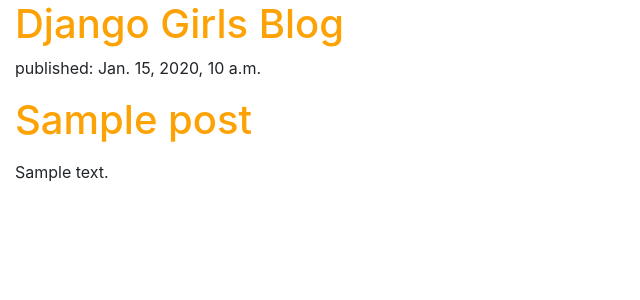
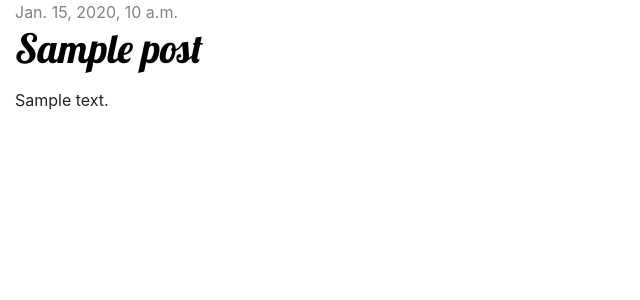
Before and after one commit to yoshixmk/djangogirls, a Django app: template blog/templates/blog/post_list.html in a window 1280 px wide. Shown: the top 300 px of the page, without its empty margins (0-640 px from the left). Run offline with Django 3.2, Linux system fonts and the light colour scheme; the template is opened without the code that fills it: most values are stand-ins (such as "Sample title", 1, 10 or a date in 2020); some libraries are stand-ins or nearby versions.

Commit message:
template base add

```diff
--- /dev/null
+++ b/blog/templates/blog/base.html
@@ -0,0 +1,14 @@
+{% load staticfiles %}
+<html>
+<head>
+    <title>Django Girls blog</title>
+    <meta charset="utf-8">
+    <meta name="viewport" content="width=device-width, initial-scale=1, shrink-to-fit=no">
+
+    <link rel="stylesheet" href="https://stackpath.bootstrapcdn.com/bootstrap/4.2.1/css/bootstrap.min.css">
+    <link rel="stylesheet" href="{% static 'css/blog.css' %}">
+    <link href="http://fonts.googleapis.com/css?family=Lobster&subset=latin,latin-ext" rel="stylesheet" type="text/css">
+</head>
+    {% block content %}
+    {% endblock %}
+</html>
--- a/blog/templates/blog/post_list.html
+++ b/blog/templates/blog/post_list.html
@@ -1,23 +1,13 @@
-{% load staticfiles %}
-<html>
-<head>
-    <title>Django Girls blog</title>
-    <meta charset="utf-8">
-    <meta name="viewport" content="width=device-width, initial-scale=1, shrink-to-fit=no">
+{% extends 'blog/base.html' %}
 
-    <link rel="stylesheet" href="https://stackpath.bootstrapcdn.com/bootstrap/4.2.1/css/bootstrap.min.css">
-    <link rel="stylesheet" href="{% static 'css/blog.css' %}">
-</head>
-<body>
-    <div>
-        <h1><a href="/">Django Girls Blog</a></h1>
-    </div>
+{% block content %}
     {% for post in posts %}
-        <div>
-            <p>published: {{ post.published_date }}</p>
+        <div class="post">
+            <div class="date">
+                {{ post.published_date }}
+            </div>
             <h1><a href="">{{ post.title }}</a></h1>
             <p>{{ post.text|linebreaks }}</p>
         </div>
     {% endfor %}
-</body>
-</html>
+{% endblock content %}
--- a/static/css/blog.css
+++ b/static/css/blog.css
@@ -1,7 +1,55 @@
 h1 a {
     color: #FCA205;
+    font-family: 'Lobster';
 }
 
 body {
     padding-left: 15px;
 }
+
+.page-header {
+    background-color: #ff9400;
+    margin-top: 0;
+    padding: 20px 20px 20px 40px;
+}
+
+.page-header h1, .page-header h1 a, .page-header h1 a:visited, .page-header h1 a:active {
+    color: #ffffff;
+    font-size: 36pt;
+    text-decoration: none;
+}
+
+.content {
+    margin-left: 40px;
+}
+
+h1, h2, h3, h4 {
+    font-family: 'Lobster', cursive;
+}
+
+.date {
+    color: #828282;
+}
+
+.save {
+    float: right;
+}
+
+.post-form textarea, .post-form input {
+    width: 100%;
+}
+
+.top-menu, .top-menu:hover, .top-menu:visited {
+    color: #ffffff;
+    float: right;
+    font-size: 26pt;
+    margin-right: 20px;
+}
+
+.post {
+    margin-bottom: 70px;
+}
+
+.post h1 a, .post h1 a:visited {
+    color: #000000;
+}
```
